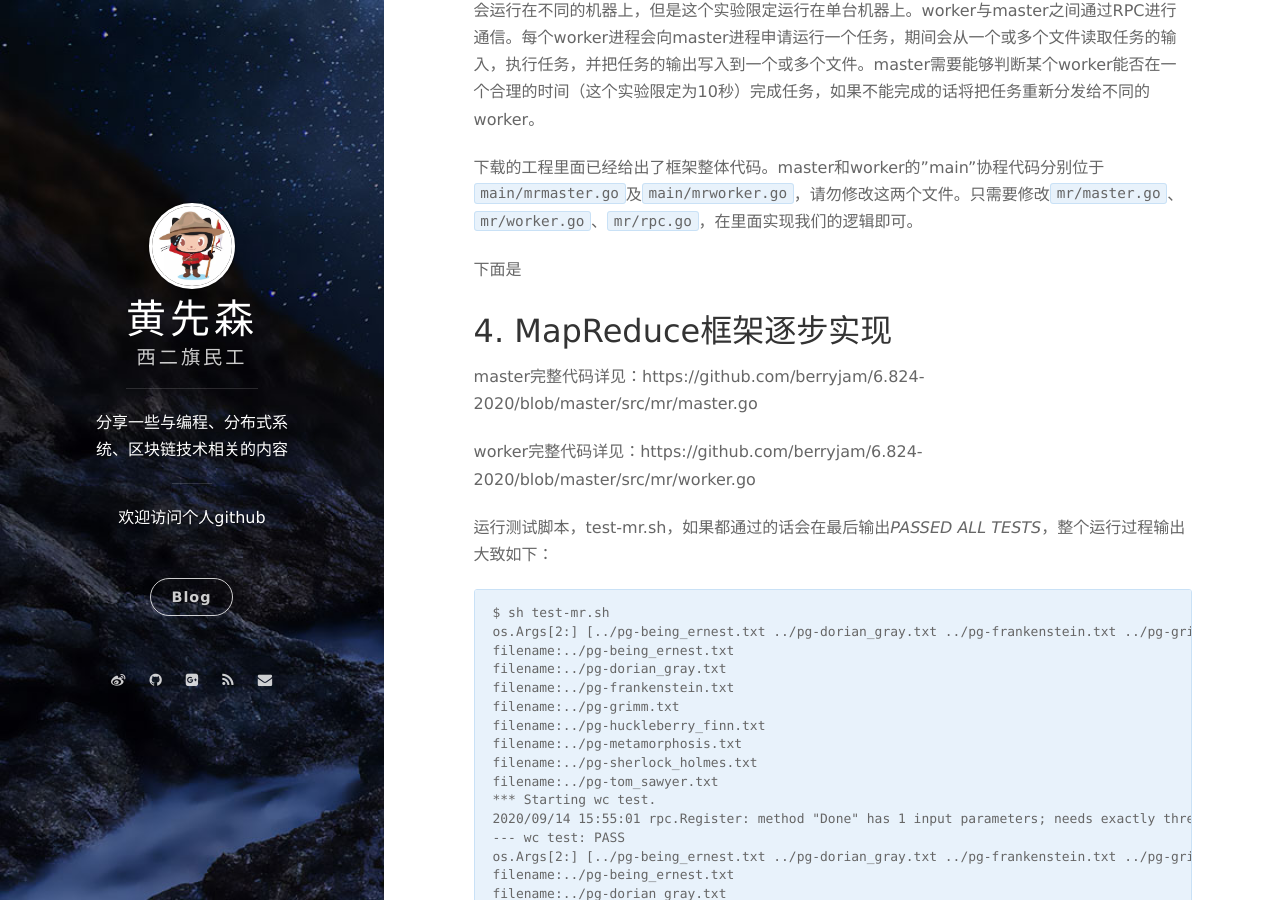
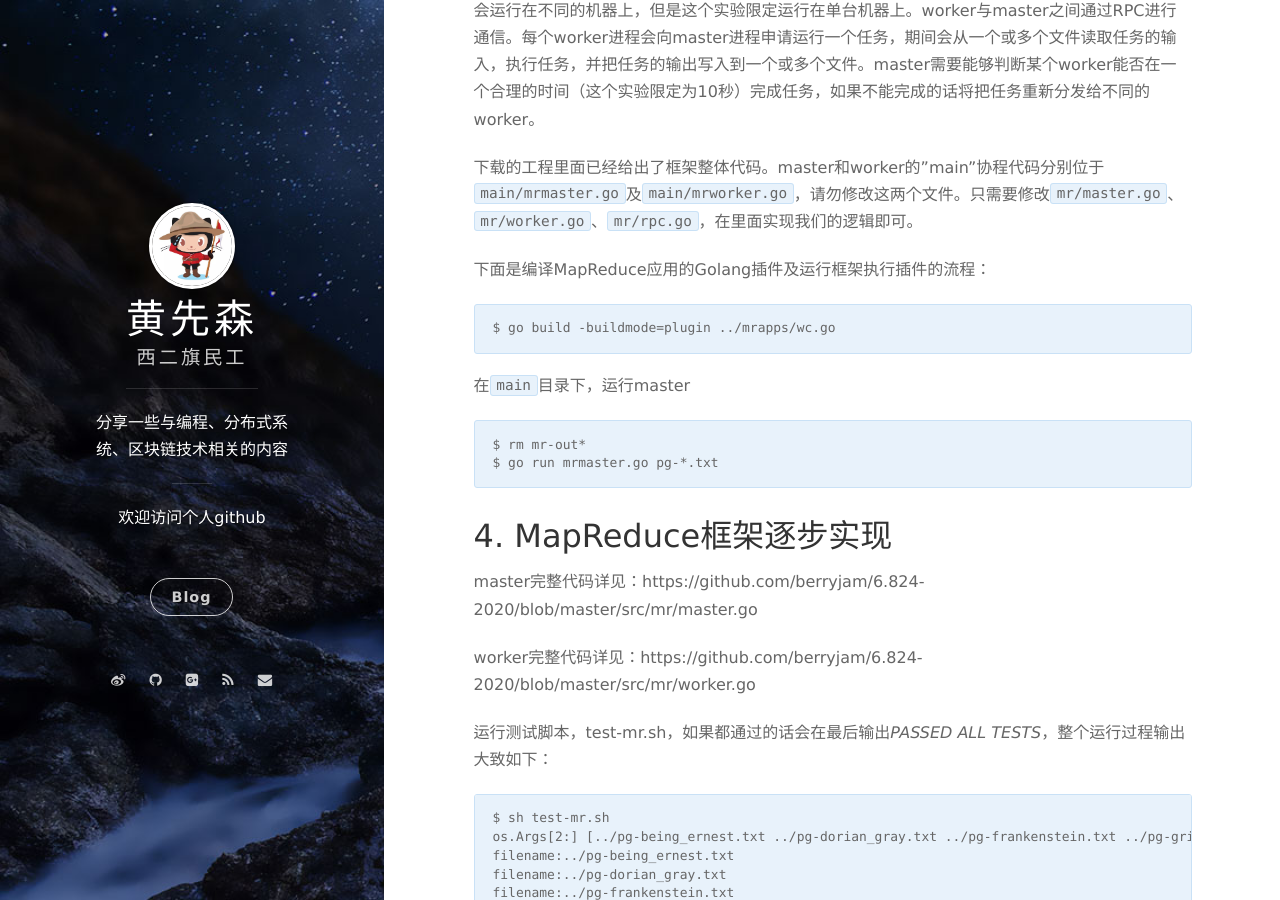
Before and after one commit to berryjam/berryjam.github.io, a Jekyll site: the page built from _posts/2020-09-12-6.824分布式系统课程系列(一):开篇&MapReduce介绍及框架实现.md, in a window 1280 px wide and 900 px high, scrolled down 4394 px. Built offline with Jekyll 4.4.1, drawn with Linux system fonts in a browser that asks for light colours; nearby versions of some CDN libraries; comment, search, counter and statistics services are not loaded.

Commit message:
Update 2020-09-12-6.824分布式系统课程系列(一):开篇&MapReduce介绍及框架实现.md

````diff
--- a/_posts/2020-09-12-6.824分布式系统课程系列(一):开篇&MapReduce介绍及框架实现.md
+++ b/_posts/2020-09-12-6.824分布式系统课程系列(一):开篇&MapReduce介绍及框架实现.md
@@ -166,7 +166,18 @@ ACT 8
 
 下载的工程里面已经给出了框架整体代码。master和worker的"main"协程代码分别位于`main/mrmaster.go`及`main/mrworker.go`，请勿修改这两个文件。只需要修改`mr/master.go`、`mr/worker.go`、`mr/rpc.go`，在里面实现我们的逻辑即可。
 
-下面是
+下面是编译MapReduce应用的Golang插件及运行框架执行插件的流程：
+
+```
+$ go build -buildmode=plugin ../mrapps/wc.go
+```
+
+在`main`目录下，运行master
+
+```
+$ rm mr-out*
+$ go run mrmaster.go pg-*.txt
+```
 
 ## 4. MapReduce框架逐步实现
 
````
